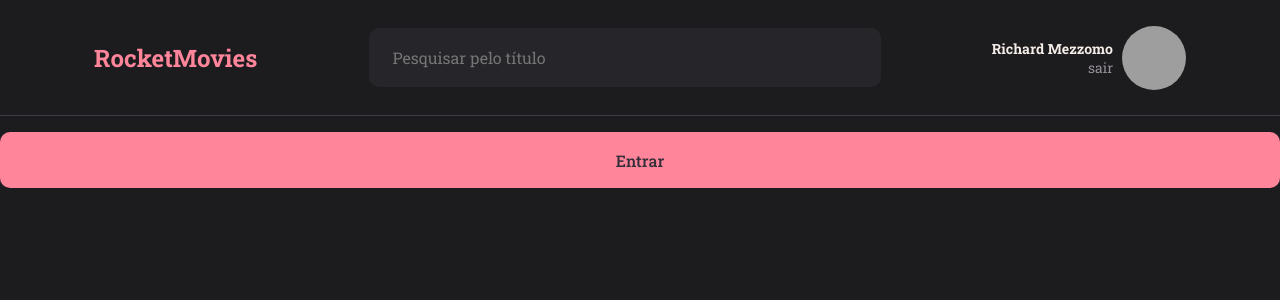
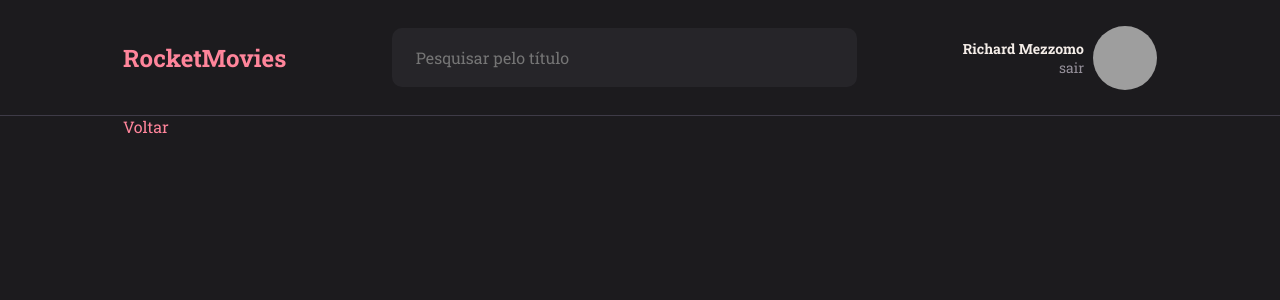
Before and after one commit to richardmezzomo/RocketMovies-Frontend, a React (Vite) app: page / in a window 1280 px wide. Shown: the top 300 px of the page. Built offline with nearby package versions, Linux system fonts and the light colour scheme; grey boxes are pictures that could not be loaded.

Commit message:
feat: adds main

```diff
--- a/src/components/Header/styles.js
+++ b/src/components/Header/styles.js
@@ -10,9 +10,9 @@ export const Container = styled.header `
     border-bottom-color: ${({theme}) => theme.COLORS.GRAY_200};
 
     display: flex;
-    justify-content: space-around;
+    justify-content: space-between;
 
-    padding: clamp(0rem, 3vw, 12.3rem);
+    padding: 0 12.3rem;
 
     > h1 {
         color: ${({theme}) => theme.COLORS.PINK};
@@ -28,7 +28,7 @@ export const Container = styled.header `
         background: ${({theme}) => theme.COLORS.BACKGROUND_700};
         color: ${({theme}) => theme.COLORS.GRAY_100};
 
-        width: clamp(20rem, 40vw, 63rem);
+        width: 45%;
     }
 `
 
--- /dev/null
+++ b/src/components/LinkBack/index.jsx
@@ -0,0 +1,9 @@
+import { Container, Link } from './styles';
+
+export function LinkBack({ to, children }) {
+  return (
+    <Container>
+      <Link to={to}>{children}</Link>
+    </Container>
+  );
+}
--- /dev/null
+++ b/src/components/LinkBack/styles.js
@@ -0,0 +1,11 @@
+import styled from "styled-components";
+
+export const Container = styled.div`
+    padding: 0 12.3rem;
+
+`
+
+export const Link = styled.a`
+    font-size: 1.6rem;
+    color: ${({ theme }) => theme.COLORS.PINK};
+`
--- a/src/pages/Details/index.jsx
+++ b/src/pages/Details/index.jsx
@@ -1,16 +1,15 @@
 import { Container } from './styles'
 
-import { Header } from '../../components/Header'
-import { Button } from '../../components/Button'
-
-
+import { Header } from '../../components/Header' // Importa o componente Header
+import { LinkBack } from '../../components/LinkBack' // Importa o componente LinkBack
 
 export function Details() {
   return (
     <Container>
       <Header/>
 
-      <Button value="Entrar"/>
+      <LinkBack to="/">Voltar</LinkBack>
+
     </Container>
   )
 }
```
Also changed, not shown: package.json (+6 -1 lines), 1 other file (tests, documents, lock files or other folders).
